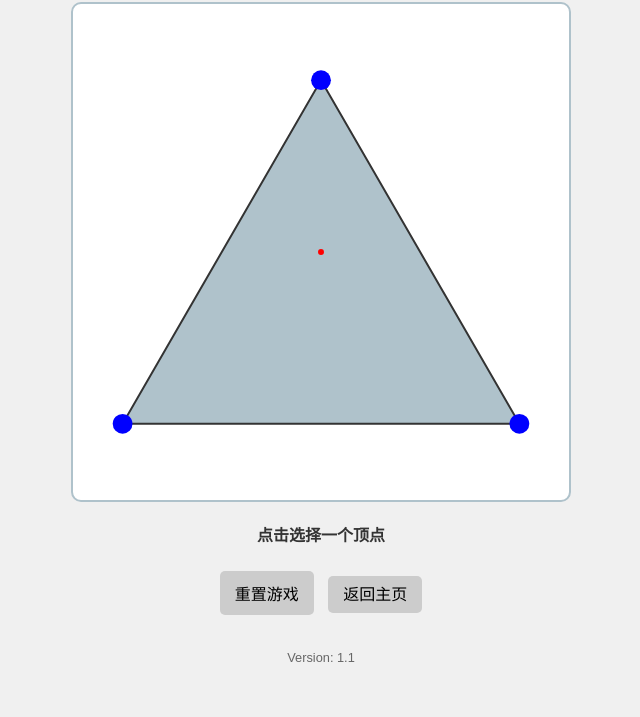
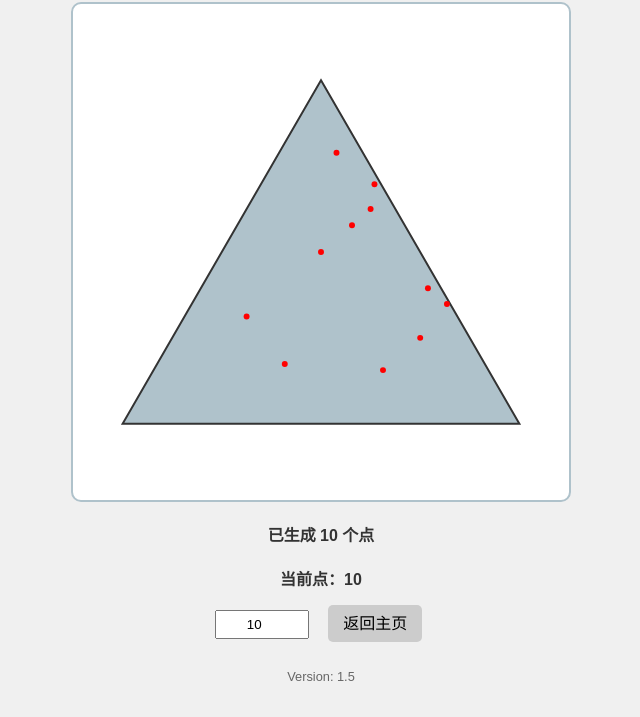
Before and after one commit to changchen/Filp-the-Nine, a plain HTML site: page fractal.html in a window 1280 px wide. Both pictures are taken after a click on the icon 640 px from the left and 341 px from the top of the page. Shown: the part 89-806 px from the top of the page, without its empty margins (319-959 px from the left). Drawn offline with Linux system fonts and the light colour scheme.

Commit message:
改为输入分形次数

```diff
--- a/fractal.html
+++ b/fractal.html
@@ -10,14 +10,14 @@
       text-align: center;
       margin: 0;
       padding: 20px;
-      background-color: #f0f0f0; /* 与主页一致的背景色 */
+      background-color: #f0f0f0;
       box-sizing: border-box;
     }
 
     h1 {
       margin-bottom: 20px;
       color: #333;
-      font-size: 1.5em; /* 调整标题字体大小 */
+      font-size: 1.5em;
     }
 
     .game-container {
@@ -25,29 +25,24 @@
       justify-content: center;
       align-items: center;
       width: 100%;
-      max-width: 500px; /* 最大宽度限制 */
+      max-width: 500px;
       margin: 0 auto;
     }
 
     svg {
-      width: 100%; /* 宽度自适应 */
-      height: auto; /* 高度自动调整 */
-      border: 2px solid #AFC2CB; /* 与Flip the Nine的玩家1色系保持一致 */
+      width: 100%;
+      max-width: 500px;
+      height: auto;
+      border: 2px solid #AFC2CB;
       background-color: #fff;
       border-radius: 10px;
     }
 
     .info {
       margin-top: 20px;
-      font-size: 1em; /* 调整信息字体大小 */
+      font-size: 1em;
       font-weight: bold;
       color: #333;
-    }
-
-    .version {
-      margin-top: 30px;
-      font-size: 0.8em; /* 调整版本信息字体大小 */
-      color: #666;
     }
 
     .controls {
@@ -71,27 +66,34 @@
       background: #bbb;
     }
 
-    /* 高亮三角形内部 */
-    #highlightTriangle {
-      fill: rgba(255, 165, 0, 0.3); /* 橙色高亮 */
-      visibility: hidden;
+    .version {
+      margin-top: 30px;
+      font-size: 0.8em;
+      color: #666;
     }
 
-    /* 顶点样式 */
     .vertex {
-      fill: #0000FF; /* 蓝色表示顶点 */
+      fill: #0000FF;
       cursor: pointer;
       transform-box: fill-box;
       transform-origin: center;
       transition: transform 0.2s, fill 0.2s;
     }
 
-    .vertex.hovered {
-      fill: #1E90FF; /* 悬停时更亮的蓝色 */
-      transform: scale(1.5); /* 放大效果 */
+    #previewLine {
+      stroke: #FF0000;
+      stroke-width: 2;
+      visibility: hidden;
+      pointer-events: none;
     }
 
-    /* 响应式调整 */
+    input[type="number"] {
+      padding: 5px;
+      width: 80px;
+      text-align: center;
+      margin-right: 10px;
+    }
+
     @media (max-width: 600px) {
       h1 {
         font-size: 1.2em;
@@ -111,44 +113,31 @@
 
   <div class="game-container">
     <svg id="triangleSvg" viewBox="0 0 500 500" preserveAspectRatio="xMidYMid meet">
-      <!-- 高亮区域 -->
-      <polygon id="highlightTriangle" points="" />
-      <!-- 主三角形 -->
       <polygon id="triangle" points="" fill="#AFC2CB" stroke="#333" stroke-width="2"/>
-      <!-- 顶点 -->
-      <circle id="vertex0" class="vertex" cx="" cy="" r="10" visibility="hidden" />
-      <circle id="vertex1" class="vertex" cx="" cy="" r="10" visibility="hidden" />
-      <circle id="vertex2" class="vertex" cx="" cy="" r="10" visibility="hidden" />
-      <!-- 点集合 -->
       <g id="pointsGroup"></g>
-      <!-- 预览连线 -->
-      <line id="previewLine" stroke="#FF0000" stroke-width="2" visibility="hidden"/>
+      <line id="previewLine" />
     </svg>
   </div>
 
-  <div class="info" id="infoText">在三角形内点击选择一个初始点</div>
+  <div class="info" id="infoText">修改重复次数后，在三角形内选择初始点</div>
+  <div class="info" id="stepCount">当前点：0</div>
 
   <div class="controls">
-    <button class="button" id="resetBtn">重置游戏</button>
+    <input type="number" id="stepsInput" min="1" value="10" />
     <a href="index.html" class="button">返回主页</a>
   </div>
 
-  <p class="version">Version: 1.1</p>
+  <p class="version">Version: 1.5</p>
 
   <script>
     document.addEventListener("DOMContentLoaded", () => {
       const svg = document.getElementById("triangleSvg");
       const triangle = document.getElementById("triangle");
-      const highlightTriangle = document.getElementById("highlightTriangle");
       const pointsGroup = document.getElementById("pointsGroup");
       const previewLine = document.getElementById("previewLine");
       const infoText = document.getElementById("infoText");
-      const resetBtn = document.getElementById("resetBtn");
-      const verticesElements = [
-        document.getElementById("vertex0"),
-        document.getElementById("vertex1"),
-        document.getElementById("vertex2")
-      ];
+      const stepCountText = document.getElementById("stepCount");
+      const stepsInput = document.getElementById("stepsInput");
 
       const width = 500;
       const height = 500;
@@ -159,31 +148,26 @@
       const offsetY = (height - heightOfTriangle) / 2;
 
       const vertices = [
-        { x: offsetX + side / 2, y: offsetY },
-        { x: offsetX, y: offsetY + heightOfTriangle },
-        { x: offsetX + side, y: offsetY + heightOfTriangle }
+        { x: offsetX + side / 2, y: offsetY }, // A
+        { x: offsetX, y: offsetY + heightOfTriangle }, // B
+        { x: offsetX + side, y: offsetY + heightOfTriangle } // C
       ];
 
       let currentPoint = null;
-      let stage = 0;
+      let isPlaying = false;
+      let steps = 10;
+      let stage = 0; // 0: 等待初始化, 1: 等待初始点选择
 
-      // 初始化游戏
       function initGame() {
         pointsGroup.innerHTML = "";
         currentPoint = null;
+        isPlaying = false;
         stage = 0;
-
+        previewLine.setAttribute("visibility", "hidden");
         triangle.setAttribute("points", vertices.map(v => `${v.x},${v.y}`).join(" "));
-        highlightTriangle.setAttribute("points", triangle.getAttribute("points"));
-
-        verticesElements.forEach((vertex, i) => {
-          vertex.setAttribute("cx", vertices[i].x);
-          vertex.setAttribute("cy", vertices[i].y);
-          vertex.setAttribute("visibility", "hidden");
-        });
-
-        highlightTriangle.style.visibility = "visible";
-        infoText.textContent = "在三角形内点击选择一个初始点";
+        infoText.textContent = "修改重复次数后，在三角形内选择初始点";
+        stepCountText.textContent = "当前点：0";
+        stepsInput.removeAttribute("readonly");
       }
 
       function drawPoint(point, color) {
@@ -201,7 +185,10 @@
         previewLine.setAttribute("x2", p2.x);
         previewLine.setAttribute("y2", p2.y);
         previewLine.setAttribute("visibility", "visible");
-        setTimeout(() => previewLine.setAttribute("visibility", "hidden"), 500);
+      }
+
+      function hideLine() {
+        previewLine.setAttribute("visibility", "hidden");
       }
 
       function calculateMidpoint(p1, p2) {
@@ -211,50 +198,81 @@
         };
       }
 
-      svg.addEventListener("click", (e) => {
-        const rect = svg.getBoundingClientRect();
-        const x = (e.clientX - rect.left) * (width / rect.width);
-        const y = (e.clientY - rect.top) * (height / rect.height);
+      function isPointInTriangle(p, p0, p1, p2) {
+        const area = 0.5 * (-p1.y * p2.x + p0.y *(-p1.x + p2.x) + p0.x*(p1.y - p2.y)+ p1.x*p2.y);
+        const s = (1/(2*area))*(p0.y*p2.x - p0.x*p2.y +(p2.y - p0.y)*p.x +(p0.x - p2.x)*p.y);
+        const t = (1/(2*area))*(p0.x*p1.y - p0.y*p1.x +(p0.y - p1.y)*p.x +(p1.x - p0.x)*p.y);
+        return s>0 && t>0 && (s+t)<1;
+      }
 
-        if (stage === 0) {
-          if (!isPointInTriangle({ x, y }, vertices[0], vertices[1], vertices[2])) return;
+      function playFractal(steps) {
+        if (!currentPoint) return;
+        isPlaying = true;
+        stepsInput.setAttribute("readonly", "true"); // 播放过程中只读
 
-          currentPoint = { x, y };
-          drawPoint(currentPoint, "red");
-          highlightTriangle.style.visibility = "hidden";
-          verticesElements.forEach(v => v.setAttribute("visibility", "visible"));
-          infoText.textContent = "点击选择一个顶点";
-          stage = 1;
-        } else if (stage === 1) {
-          const clickedVertexIndex = vertices.findIndex(
-            (v) => Math.hypot(v.x - x, v.y - y) < 10
-          );
-          if (clickedVertexIndex !== -1) {
-            const selectedVertex = vertices[clickedVertexIndex];
-            drawLine(currentPoint, selectedVertex);
+        let count = 0;
+        let lineTime = 100; // 默认0.1秒 = 100ms
+        if (steps > 100) {
+          lineTime = (10 / steps) * 1000;
+          if (lineTime < 50) lineTime = 50; // 设置一个最小显示时间保证可见
+        }
 
-            const midPoint = calculateMidpoint(currentPoint, selectedVertex);
+        function nextStep() {
+          if (count >= steps) {
+            isPlaying = false;
+            infoText.textContent = `已生成 ${steps} 个点`;
+            stepsInput.removeAttribute("readonly");
+            return;
+          }
+
+          const selectedVertex = vertices[Math.floor(Math.random() * 3)];
+          drawLine(currentPoint, selectedVertex);
+
+          const midPoint = calculateMidpoint(currentPoint, selectedVertex);
+
+          setTimeout(() => {
+            hideLine();
             drawPoint(midPoint, "red");
             currentPoint = midPoint;
-          }
+            count++;
+            stepCountText.textContent = `当前点：${count}`;
+            nextStep();
+          }, lineTime);
         }
+
+        nextStep();
+      }
+
+      // 当用户在三角形内点击选初始点
+      svg.addEventListener("click", (e) => {
+        if (isPlaying || stage !== 1) return;
+        const rect = svg.getBoundingClientRect();
+        const x = (e.clientX - rect.left) * (500 / rect.width);
+        const y = (e.clientY - rect.top) * (500 / rect.height);
+
+        if (!isPointInTriangle({ x, y }, vertices[0], vertices[1], vertices[2])) return;
+
+        currentPoint = { x, y };
+        drawPoint(currentPoint, "red");
+        infoText.textContent = `正在自动绘制...`;
+        // 用户选初始点后立即开始生成
+        playFractal(steps);
       });
 
-      function isPointInTriangle(p, p0, p1, p2) {
-        const area = 0.5 * (-p1.y * p2.x + p0.y * (-p1.x + p2.x) + p0.x * (p1.y - p2.y) + p1.x * p2.y);
-        const s = (1 / (2 * area)) * (p0.y * p2.x - p0.x * p2.y + (p2.y - p0.y) * p.x + (p0.x - p2.x) * p.y);
-        const t = (1 / (2 * area)) * (p0.x * p1.y - p0.y * p1.x + (p0.y - p1.y) * p.x + (p1.x - p0.x) * p.y);
-        return s > 0 && t > 0 && (s + t) < 1;
-      }
-
-      verticesElements.forEach(vertex => {
-        vertex.addEventListener("pointerenter", (e) => e.target.classList.add("hovered"));
-        vertex.addEventListener("pointerleave", (e) => e.target.classList.remove("hovered"));
+      // 用户修改步数后重新开始
+      stepsInput.addEventListener("change", () => {
+        steps = parseInt(stepsInput.value, 10) || 10;
+        initGame();
+        // 修改后重新开始 = 等待用户选择初始点
+        infoText.textContent = "在三角形内点击选择一个初始点";
+        stage = 1; // 准备选择初始点
       });
 
-      resetBtn.addEventListener("click", initGame);
+      // 初始化
+      initGame();
+      // 初始时等待用户修改步骤
+      stage = 1; // 刚进入页面时也可直接选择点,若不需要可设stage=0等用户改参数
 
-      initGame();
     });
   </script>
 
```
